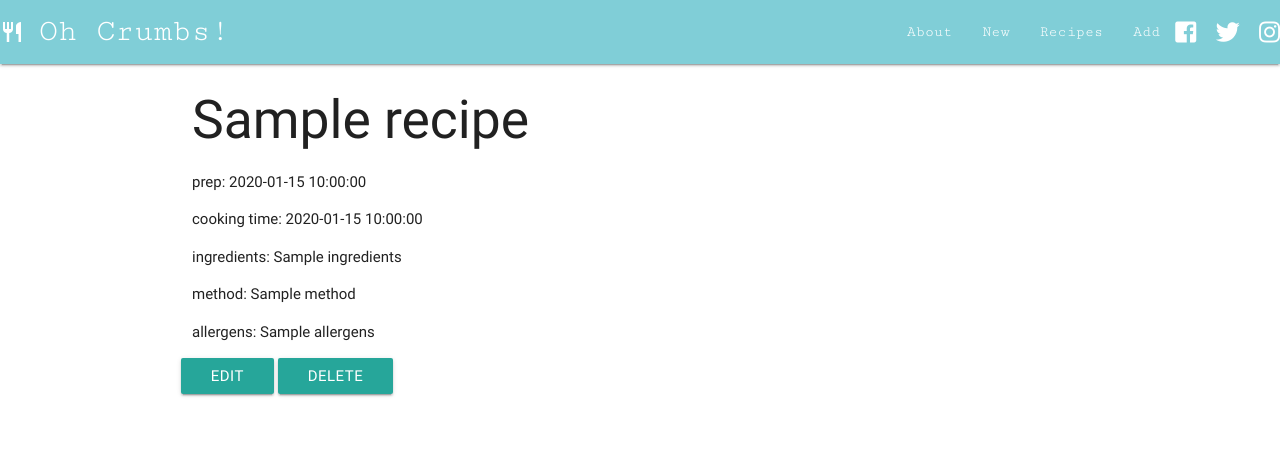
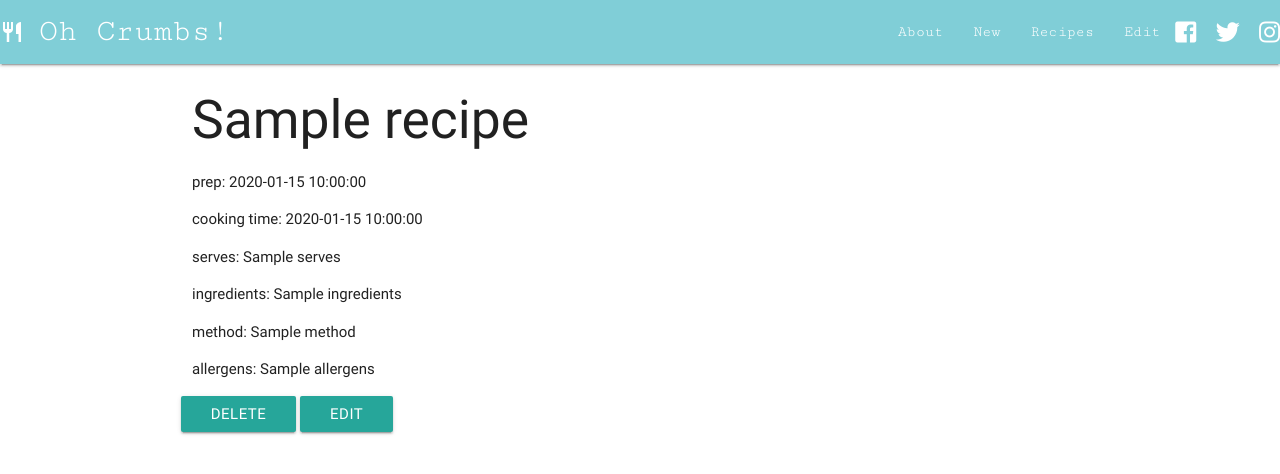
Before and after one commit to stellaexp/data-centric-development-project, a Flask app: page /get_recipes in a window 1280 px wide. Shown: the top 474 px of the page. Run offline with Flask 2, Linux system fonts and the light colour scheme; a database or web service that is not in the repository returns one stand-in record (values such as "Sample title"); some libraries are stand-ins or nearby versions.

Commit message:
update script to edit and remove recipe from database

```diff
--- a/app.py
+++ b/app.py
@@ -37,7 +37,8 @@ def welcome():
 
 @app.route('/get_recipes')
 def get_recipes():
-    return render_template("recipes.html", recipe=mongo.db.recipe.find())
+    recipe = mongo.db.recipe.find()
+    return render_template("recipes.html", recipe=recipe)
 
 
 @app.route('/add_recipe')
@@ -55,13 +56,13 @@ def insert_recipe():
 @app.route('/edit_recipe/<recipe_id>')
 def edit_recipe(recipe_id):
     one_recipe = mongo.db.recipe.find_one({"_id": ObjectId(recipe_id)})
-    return render_template('editrecipe.html', recipes=one_recipe)
+    return render_template('editrecipe.html', recipe=one_recipe)
 
 
-"""@app.route('/delete_recipe/<recipe_id>', methods=['GET'])
+@app.route('/delete_recipe/<recipe_id>', methods=['GET'])
 def delete_recipe(recipe_id):
-    mongo.db.recipe.remove({"_id": ObjectId(recipe_id)})
-    return redirect(url_for('get_recipes'))"""
+    mongo.db.recipe.remove({'_id': ObjectId(recipe_id)})
+    return redirect(url_for('get_recipes'))
 
 
 if __name__ == '__main__':
--- a/templates/base.html
+++ b/templates/base.html
@@ -20,7 +20,7 @@
           <li><a href="">About</a></li>
           <li><a href="add_recipe">New</a></li>
           <li><a href="get_recipes">Recipes</a></li>
-          <li><a href="add_recipe">Add</a></li>
+          <li><a href="edit_recipe">Edit</a></li>
           <i class="fab fa-facebook-square" a href="www.facebook.com/"></i>
           <i class="fab fa-twitter" href="https://twitter.com/"></i>
           <i class="fab fa-instagram" href="https://instagram.com/"></i>
--- a/templates/recipes.html
+++ b/templates/recipes.html
@@ -2,18 +2,20 @@
 {% block content %}
 
 <div class="container">
+
     {% for item in recipe %}
+        <h2>{{item.recipe_name}}</h2>
+        <p>prep: {{item.prep_time}}</p>
+        <p>cooking time: {{item.cook_time}}</p>
+        <p>serves: {{item.serves}}
+        <p>ingredients: {{item.ingredients}}</p>
+        <p>method: {{item.method}}</p>
+        <p>allergens: {{item.allergens}}</p>
 
-    <h2>{{ item.recipe_name }}</h2>
-    <p>prep: {{ item.prep_time }}</p>
-    <p>cooking time: {{ item.cook_time }}</p>
-    <p>ingredients: {{ item.ingredients }}</p>
-    <p>method: {{ item.method }}</p>
-    <p>allergens: {{ item.allergens }}</p>
-    <div class="row">
-        <a href="" class="waves-effect waves-light btn">Edit</a>
-        <a href="" class="waves-effect waves-light btn">Delete</a>
-    </div>
+        <div class="row">
+            <a href="{{url_for('delete_recipe', recipe_id=item._id)}}" class="waves-effect waves-light btn">Delete</a>
+            <a href="{{url_for('edit_recipe', recipe_id=item._id)}}" class="waves-effect waves-light btn">Edit</a>
+        </div>
 
     {% endfor %}
 </div>
```
